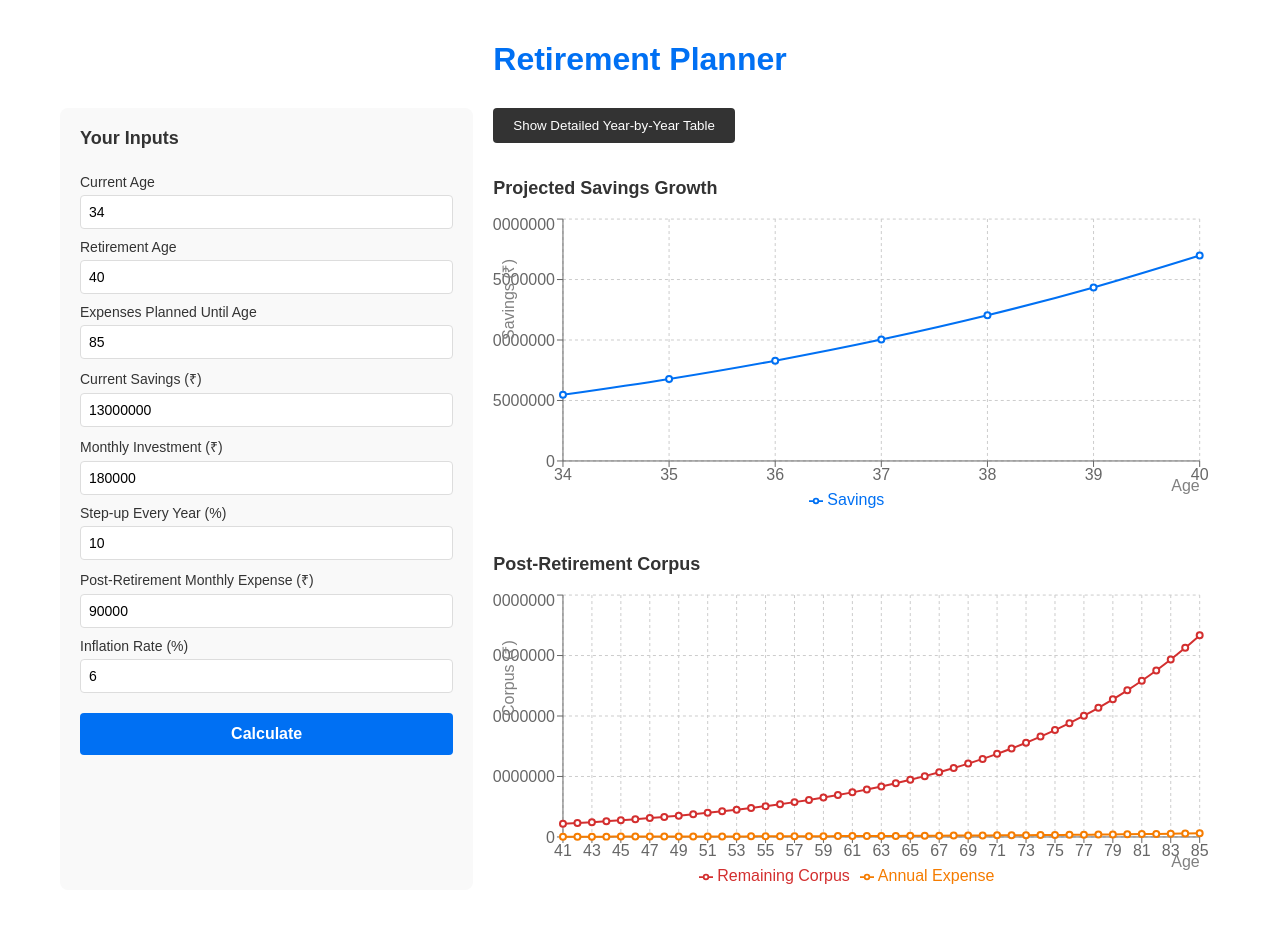
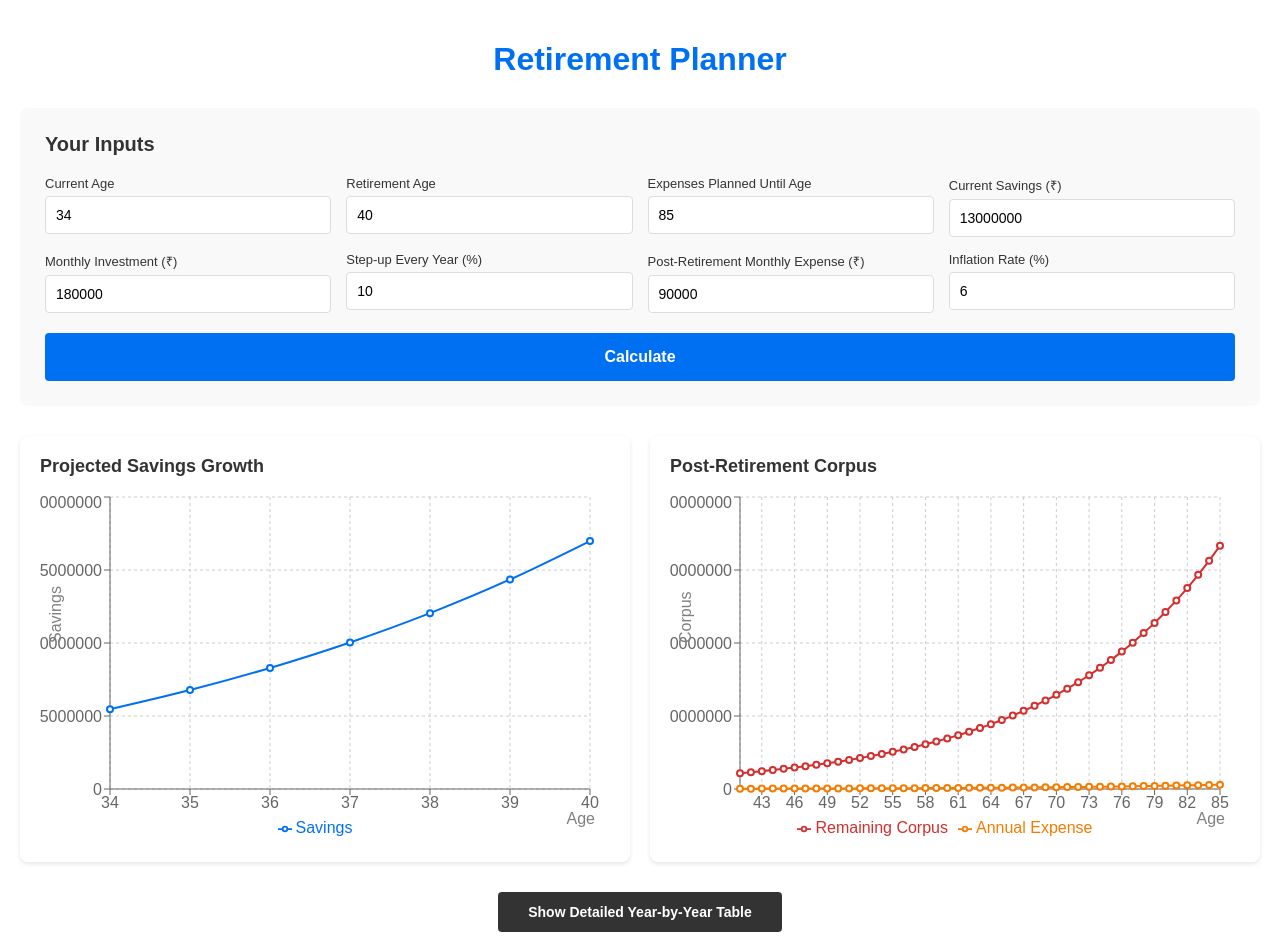
Before and after one commit to IamAKhtar/RetirementPlanner, a Next.js app: page / in a window 1280 px wide. Shown: the top 952 px of the page. Built offline with nearby package versions, Linux system fonts and the light colour scheme.

Commit message:
Added choices

```diff
--- a/pages/index.js
+++ b/pages/index.js
@@ -131,64 +131,150 @@ export default function Home() {
     setResults(calculateRetirement(inputs));
   }
 
+  const inputStyle = {
+    width: '100%',
+    padding: '10px',
+    marginTop: '5px',
+    border: '1px solid #ddd',
+    borderRadius: '4px',
+    fontSize: '14px'
+  };
+
+  const labelStyle = {
+    display: 'flex',
+    flexDirection: 'column',
+    fontSize: '13px',
+    fontWeight: '500',
+    color: '#333'
+  };
+
   return (
-    <main style={{ maxWidth: 1200, margin: 'auto', padding: 20, fontFamily: 'Arial, sans-serif' }}>
-      <h1 style={{ textAlign: 'center' }}>Retirement Planner</h1>
+    <main style={{ maxWidth: 1400, margin: 'auto', padding: 20, fontFamily: 'Arial, sans-serif' }}>
+      <h1 style={{ textAlign: 'center', color: '#0070f3', marginBottom: 30 }}>Retirement Planner</h1>
 
-      <section style={{ display: 'flex', gap: 20, flexWrap: 'wrap', marginBottom: 30 }}>
-        <form style={{ flex: '1 1 300px', display: 'flex', flexDirection: 'column', gap: 10, backgroundColor: '#f9f9f9', padding: 20, borderRadius: 8 }} onSubmit={e => { e.preventDefault(); recalculate(); }}>
-          <h2 style={{ marginTop: 0 }}>Your Inputs</h2>
-          <label>Current Age<input type="number" name="currentAge" value={inputs.currentAge} min={18} max={100} onChange={handleChange} /></label>
-          <label>Retirement Age<input type="number" name="retirementAge" value={inputs.retirementAge} min={18} max={100} onChange={handleChange} /></label>
-          <label>Expenses Planned Until Age<input type="number" name="expensesUntilAge" value={inputs.expensesUntilAge} min={inputs.retirementAge + 1} max={120} onChange={handleChange} /></label>
-          <label>Current Savings (₹)<input type="number" name="currentSavings" value={inputs.currentSavings} min={0} step={100000} onChange={handleChange} /></label>
-          <label>Monthly Investment (₹)<input type="number" name="monthlyInvestment" value={inputs.monthlyInvestment} min={0} step={1000} onChange={handleChange} /></label>
-          <label>Step-up Every Year (%)<input type="number" name="stepUpRate" value={inputs.stepUpRate * 100} min={0} max={50} step={0.1} onChange={e => setInputs(prev => ({ ...prev, stepUpRate: parseFloat(e.target.value) / 100 }))} /></label>
-          <label>Post-Retirement Monthly Expense (₹)<input type="number" name="postRetirementMonthlyExpense" value={inputs.postRetirementMonthlyExpense} min={0} step={1000} onChange={handleChange} /></label>
-          <label>Inflation Rate (%)<input type="number" name="inflationRate" value={inputs.inflationRate * 100} min={0} max={20} step={0.1} onChange={e => setInputs(prev => ({ ...prev, inflationRate: parseFloat(e.target.value) / 100 }))} /></label>
-          <button type="submit" style={{ marginTop: 10, padding: '12px 20px', backgroundColor: '#0070f3', color: 'white', border: 'none', borderRadius: 4, cursor: 'pointer', fontSize: 16, fontWeight: 'bold' }}>Calculate</button>
-        </form>
+      {/* Input Section - Grid Layout */}
+      <section style={{ backgroundColor: '#f9f9f9', padding: 25, borderRadius: 8, marginBottom: 30 }}>
+        <h2 style={{ marginTop: 0, marginBottom: 20, fontSize: 20 }}>Your Inputs</h2>
 
-        <section style={{ flex: '2 1 500px' }}>
-          <div style={{ marginBottom: 20 }}>
-            <button
-              onClick={() => setShowTable(!showTable)}
-              style={{ padding: '10px 20px', backgroundColor: '#333', color: 'white', border: 'none', borderRadius: 4, cursor: 'pointer', marginBottom: 15 }}
-            >
-              {showTable ? 'Hide' : 'Show'} Detailed Year-by-Year Table
-            </button>
-          </div>
+        {/* First Row - 4 fields */}
+        <div style={{ display: 'grid', gridTemplateColumns: 'repeat(auto-fit, minmax(200px, 1fr))', gap: 15, marginBottom: 15 }}>
+          <label style={labelStyle}>
+            Current Age
+            <input style={inputStyle} type="number" name="currentAge" value={inputs.currentAge} min={18} max={100} onChange={handleChange} />
+          </label>
+          <label style={labelStyle}>
+            Retirement Age
+            <input style={inputStyle} type="number" name="retirementAge" value={inputs.retirementAge} min={18} max={100} onChange={handleChange} />
+          </label>
+          <label style={labelStyle}>
+            Expenses Planned Until Age
+            <input style={inputStyle} type="number" name="expensesUntilAge" value={inputs.expensesUntilAge} min={inputs.retirementAge + 1} max={120} onChange={handleChange} />
+          </label>
+          <label style={labelStyle}>
+            Current Savings (₹)
+            <input style={inputStyle} type="number" name="currentSavings" value={inputs.currentSavings} min={0} step={100000} onChange={handleChange} />
+          </label>
+        </div>
 
-          <h2>Projected Savings Growth</h2>
-          <ResponsiveContainer width="100%" height={300}>
+        {/* Second Row - 4 fields */}
+        <div style={{ display: 'grid', gridTemplateColumns: 'repeat(auto-fit, minmax(200px, 1fr))', gap: 15, marginBottom: 20 }}>
+          <label style={labelStyle}>
+            Monthly Investment (₹)
+            <input style={inputStyle} type="number" name="monthlyInvestment" value={inputs.monthlyInvestment} min={0} step={1000} onChange={handleChange} />
+          </label>
+          <label style={labelStyle}>
+            Step-up Every Year (%)
+            <input style={inputStyle} type="number" name="stepUpRate" value={inputs.stepUpRate * 100} min={0} max={50} step={0.1} onChange={e => setInputs(prev => ({ ...prev, stepUpRate: parseFloat(e.target.value) / 100 }))} />
+          </label>
+          <label style={labelStyle}>
+            Post-Retirement Monthly Expense (₹)
+            <input style={inputStyle} type="number" name="postRetirementMonthlyExpense" value={inputs.postRetirementMonthlyExpense} min={0} step={1000} onChange={handleChange} />
+          </label>
+          <label style={labelStyle}>
+            Inflation Rate (%)
+            <input style={inputStyle} type="number" name="inflationRate" value={inputs.inflationRate * 100} min={0} max={20} step={0.1} onChange={e => setInputs(prev => ({ ...prev, inflationRate: parseFloat(e.target.value) / 100 }))} />
+          </label>
+        </div>
+
+        {/* Calculate Button */}
+        <button
+          onClick={recalculate}
+          style={{
+            width: '100%',
+            padding: '15px 20px',
+            backgroundColor: '#0070f3',
+            color: 'white',
+            border: 'none',
+            borderRadius: 4,
+            cursor: 'pointer',
+            fontSize: 16,
+            fontWeight: 'bold',
+            transition: 'background-color 0.2s'
+          }}
+          onMouseOver={e => e.target.style.backgroundColor = '#0051cc'}
+          onMouseOut={e => e.target.style.backgroundColor = '#0070f3'}
+        >
+          Calculate
+        </button>
+      </section>
+
+      {/* Charts Section - Side by Side */}
+      <section style={{ display: 'grid', gridTemplateColumns: '1fr 1fr', gap: 20, marginBottom: 30 }}>
+        {/* Chart 1: Projected Savings Growth */}
+        <div style={{ backgroundColor: 'white', padding: 20, borderRadius: 8, boxShadow: '0 2px 4px rgba(0,0,0,0.1)' }}>
+          <h2 style={{ fontSize: 18, marginTop: 0, marginBottom: 15 }}>Projected Savings Growth</h2>
+          <ResponsiveContainer width="100%" height={350}>
             <LineChart data={results.accumulation} margin={{ top: 5, right: 20, left: 10, bottom: 5 }}>
               <CartesianGrid strokeDasharray="3 3" />
-              <XAxis dataKey="age" label={{ value: 'Age', position: 'insideBottomRight', offset: 0 }} />
-              <YAxis label={{ value: 'Savings (₹)', angle: -90, position: 'insideLeft' }} />
+              <XAxis dataKey="age" label={{ value: 'Age', position: 'insideBottomRight', offset: -5 }} />
+              <YAxis label={{ value: 'Savings', angle: -90, position: 'insideLeft' }} />
               <Tooltip formatter={value => formatINR(value)} />
               <Legend />
               <Line type="monotone" dataKey="savings" stroke="#0070f3" strokeWidth={2} activeDot={{ r: 6 }} name="Savings" />
             </LineChart>
           </ResponsiveContainer>
+        </div>
 
-          <h2 style={{ marginTop: 40 }}>Post-Retirement Corpus</h2>
-          <ResponsiveContainer width="100%" height={300}>
+        {/* Chart 2: Post-Retirement Corpus */}
+        <div style={{ backgroundColor: 'white', padding: 20, borderRadius: 8, boxShadow: '0 2px 4px rgba(0,0,0,0.1)' }}>
+          <h2 style={{ fontSize: 18, marginTop: 0, marginBottom: 15 }}>Post-Retirement Corpus</h2>
+          <ResponsiveContainer width="100%" height={350}>
             <LineChart data={results.exhaustion} margin={{ top: 5, right: 20, left: 10, bottom: 5 }}>
               <CartesianGrid strokeDasharray="3 3" />
-              <XAxis dataKey="age" label={{ value: 'Age', position: 'insideBottomRight', offset: 0 }} />
-              <YAxis label={{ value: 'Corpus (₹)', angle: -90, position: 'insideLeft' }} />
+              <XAxis dataKey="age" label={{ value: 'Age', position: 'insideBottomRight', offset: -5 }} />
+              <YAxis label={{ value: 'Corpus', angle: -90, position: 'insideLeft' }} />
               <Tooltip formatter={value => formatINR(value)} />
               <Legend />
               <Line type="monotone" dataKey="remainingCorpus" stroke="#d32f2f" strokeWidth={2} activeDot={{ r: 6 }} name="Remaining Corpus" />
               <Line type="monotone" dataKey="annualExpense" stroke="#f57c00" strokeWidth={2} name="Annual Expense" />
             </LineChart>
           </ResponsiveContainer>
-        </section>
+        </div>
       </section>
 
+      {/* Toggle Button for Table */}
+      <div style={{ textAlign: 'center', marginBottom: 20 }}>
+        <button
+          onClick={() => setShowTable(!showTable)}
+          style={{
+            padding: '12px 30px',
+            backgroundColor: '#333',
+            color: 'white',
+            border: 'none',
+            borderRadius: 4,
+            cursor: 'pointer',
+            fontSize: 14,
+            fontWeight: 'bold'
+          }}
+        >
+          {showTable ? 'Hide' : 'Show'} Detailed Year-by-Year Table
+        </button>
+      </div>
+
+      {/* Detailed Table */}
       {showTable && (
-        <section style={{ marginTop: 40, overflowX: 'auto' }}>
-          <h2>Detailed Year-by-Year Breakdown</h2>
+        <section style={{ marginTop: 20, overflowX: 'auto' }}>
+          <h2 style={{ marginBottom: 15 }}>Detailed Year-by-Year Breakdown</h2>
           <table style={{ width: '100%', borderCollapse: 'collapse', fontSize: 13, backgroundColor: 'white', boxShadow: '0 2px 4px rgba(0,0,0,0.1)' }}>
             <thead>
               <tr style={{ backgroundColor: '#0070f3', color: 'white' }}>
```
